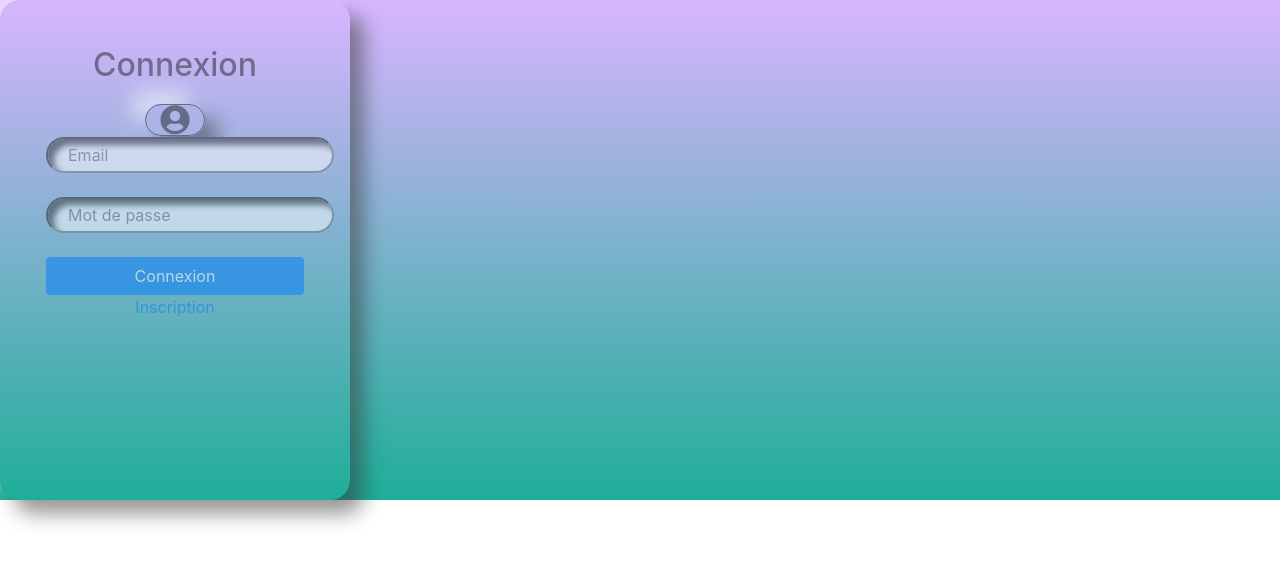
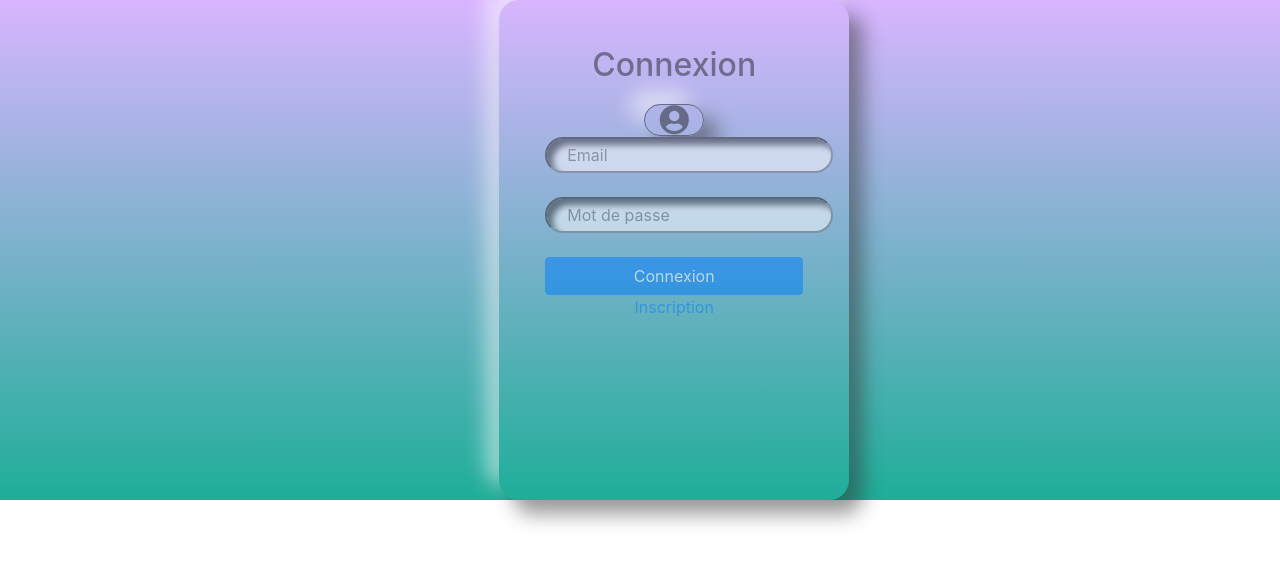
Before and after one commit to ClementWahaga/auth-connectionPHP, a PHP site: page / in a window 1280 px wide. Shown: the top 564 px of the page. Run offline with PHP 8.4, Linux system fonts and the light colour scheme.

Commit message:
new upadte

```diff
--- a/style.css
+++ b/style.css
@@ -18,6 +18,7 @@ body {
     /*background-color: rgb(0, 221, 255);*/
     box-shadow: 14px 14px 20px #333, -14px -14px 20px #fff;
     text-align: center;
+    margin-left: 39%;
 }
 
 input {
```
